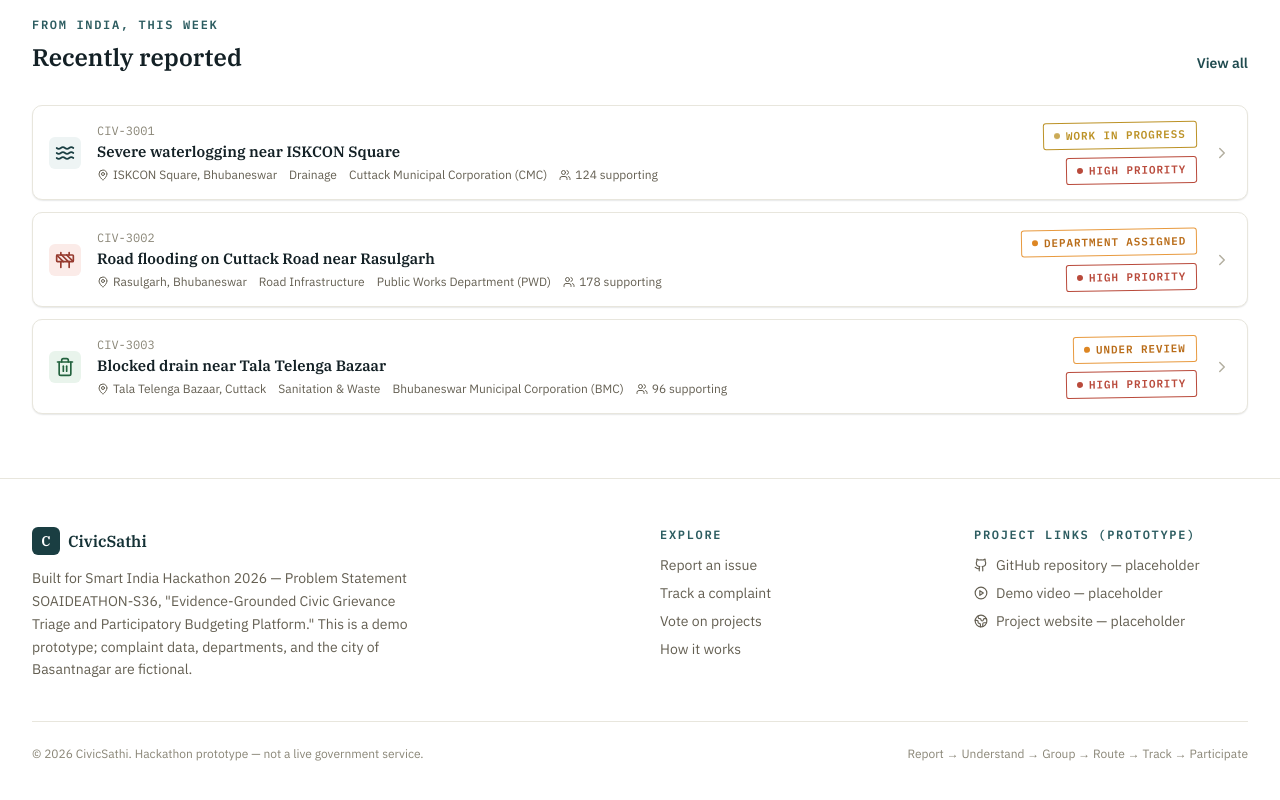
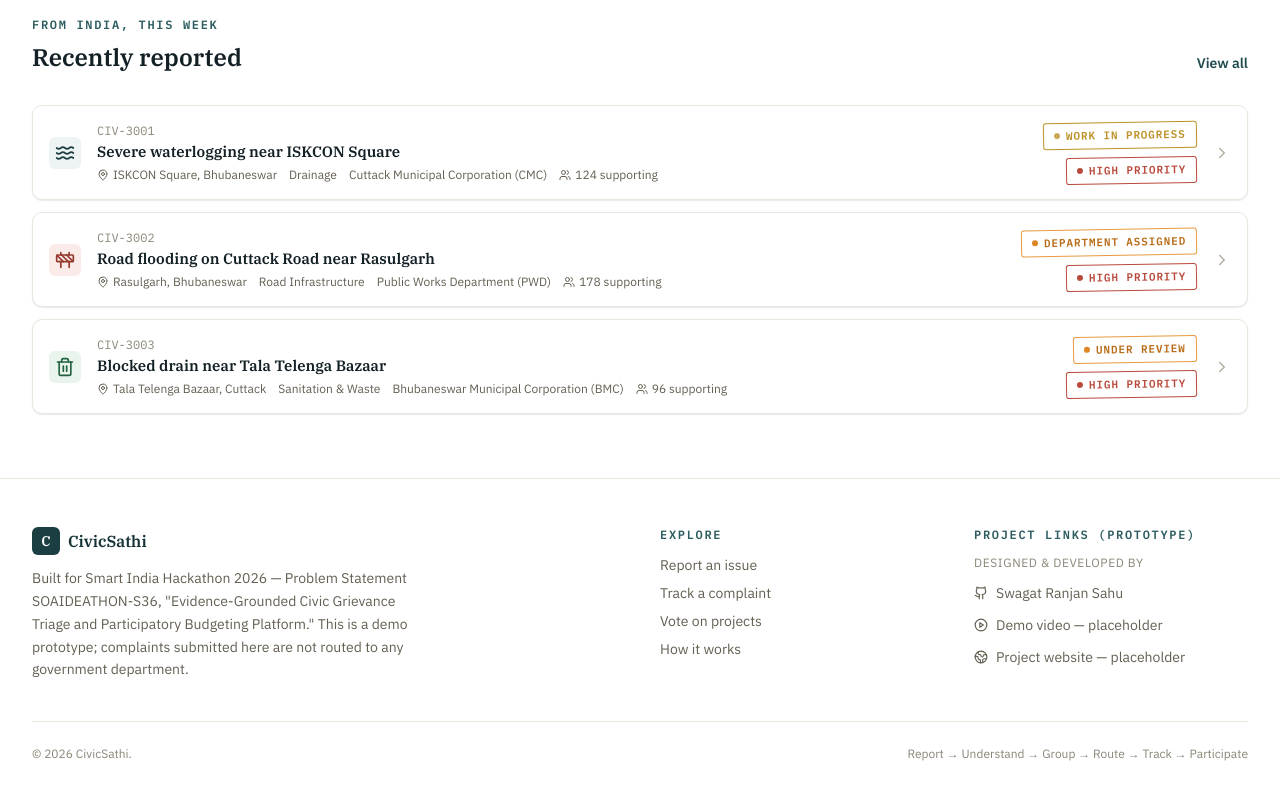
Before and after one commit to swagatranjansahu/civicsathi, a React (Vite) app: page / in a window 1280 px wide. Shown: the part 2151-2951 px from the top of the page. Built offline with nearby package versions, Linux system fonts and the light colour scheme.

Commit message:
Update Footer.jsx

```diff
--- a/src/components/Footer.jsx
+++ b/src/components/Footer.jsx
@@ -7,43 +7,118 @@ export default function Footer() {
     <footer className="border-t border-paper-200 bg-white dark:border-civic-700 dark:bg-civic-900">
       <div className="mx-auto max-w-7xl px-4 py-12 sm:px-6 lg:px-8">
         <div className="grid gap-10 md:grid-cols-4">
+
+          {/* Left Section */}
           <div className="md:col-span-2">
             <div className="flex items-center gap-2">
               <span className="flex h-7 w-7 items-center justify-center rounded-[6px] bg-civic-700 font-display text-sm font-semibold text-white">
                 C
               </span>
+
               <span className="font-display text-base font-semibold text-civic-800 dark:text-paper-50">
                 CivicSathi
               </span>
             </div>
+
             <p className="mt-3 max-w-sm text-sm leading-relaxed text-paper-600 dark:text-paper-300">
-              Built for Smart India Hackathon 2026 — Problem Statement SOAIDEATHON-S36, "Evidence-Grounded Civic
-              Grievance Triage and Participatory Budgeting Platform." This is a demo prototype; complaint data,
-              departments, and the city of Basantnagar are fictional.
+              Built for Smart India Hackathon 2026 — Problem Statement
+              SOAIDEATHON-S36, "Evidence-Grounded Civic Grievance Triage and
+              Participatory Budgeting Platform." This is a demo prototype;
+              complaints submitted here are not routed to any government department.
             </p>
           </div>
+
+          {/* Explore */}
           <div>
             <h3 className="eyebrow">Explore</h3>
+
             <ul className="mt-3 space-y-2 text-sm text-paper-600 dark:text-paper-300">
-              <li><Link to="/report" className="hover:text-civic-700 dark:hover:text-paper-50">Report an issue</Link></li>
-              <li><Link to="/track" className="hover:text-civic-700 dark:hover:text-paper-50">Track a complaint</Link></li>
-              <li><Link to="/participate" className="hover:text-civic-700 dark:hover:text-paper-50">Vote on projects</Link></li>
-              <li><Link to="/how-it-works" className="hover:text-civic-700 dark:hover:text-paper-50">How it works</Link></li>
+              <li>
+                <Link
+                  to="/report"
+                  className="hover:text-civic-700 dark:hover:text-paper-50"
+                >
+                  Report an issue
+                </Link>
+              </li>
+
+              <li>
+                <Link
+                  to="/track"
+                  className="hover:text-civic-700 dark:hover:text-paper-50"
+                >
+                  Track a complaint
+                </Link>
+              </li>
+
+              <li>
+                <Link
+                  to="/participate"
+                  className="hover:text-civic-700 dark:hover:text-paper-50"
+                >
+                  Vote on projects
+                </Link>
+              </li>
+
+              <li>
+                <Link
+                  to="/how-it-works"
+                  className="hover:text-civic-700 dark:hover:text-paper-50"
+                >
+                  How it works
+                </Link>
+              </li>
             </ul>
           </div>
+
+          {/* Project Links */}
           <div>
-            <h3 className="eyebrow">Project links (prototype)</h3>
-            <ul className="mt-3 space-y-2 text-sm text-paper-600 dark:text-paper-300">
-              <li className="flex items-center gap-2"><Github size={14} /> GitHub repository — placeholder</li>
-              <li className="flex items-center gap-2"><PlayCircle size={14} /> Demo video — placeholder</li>
-              <li className="flex items-center gap-2"><Globe2 size={14} /> Project website — placeholder</li>
+            <h3 className="eyebrow">Project Links (Prototype)</h3>
+
+            <ul className="mt-3 space-y-3 text-sm text-paper-600 dark:text-paper-300">
+
+              <li className="text-xs uppercase tracking-wider text-paper-500 dark:text-paper-400">
+                Designed &amp; Developed by
+              </li>
+
+              <li>
+                <a
+                  href="https://github.com/swagatranjansahu"
+                  target="_blank"
+                  rel="noopener noreferrer"
+                  className="flex items-center gap-2 hover:text-civic-700 dark:hover:text-paper-100"
+                >
+                  <Github size={14} />
+                  Swagat Ranjan Sahu
+                </a>
+              </li>
+
+              <li className="flex items-center gap-2">
+                <PlayCircle size={14} />
+                Demo video — placeholder
+              </li>
+
+              <li className="flex items-center gap-2">
+                <Globe2 size={14} />
+                Project website — placeholder
+              </li>
+
             </ul>
           </div>
+
         </div>
+
+        {/* Bottom Footer */}
         <div className="mt-10 flex flex-col gap-2 border-t border-paper-200 pt-6 text-xs text-paper-500 dark:border-civic-700 sm:flex-row sm:items-center sm:justify-between">
-          <span>© 2026 CivicSathi. Hackathon prototype — not a live government service.</span>
-          <span>Report → Understand → Group → Route → Track → Participate</span>
+          <span>
+            © 2026 CivicSathi.
+          </span>
+
+          <span>
+            Report → Understand → Group → Route → Track → Participate
+          </span>
         </div>
+
       </div>
     </footer>
   )
```
